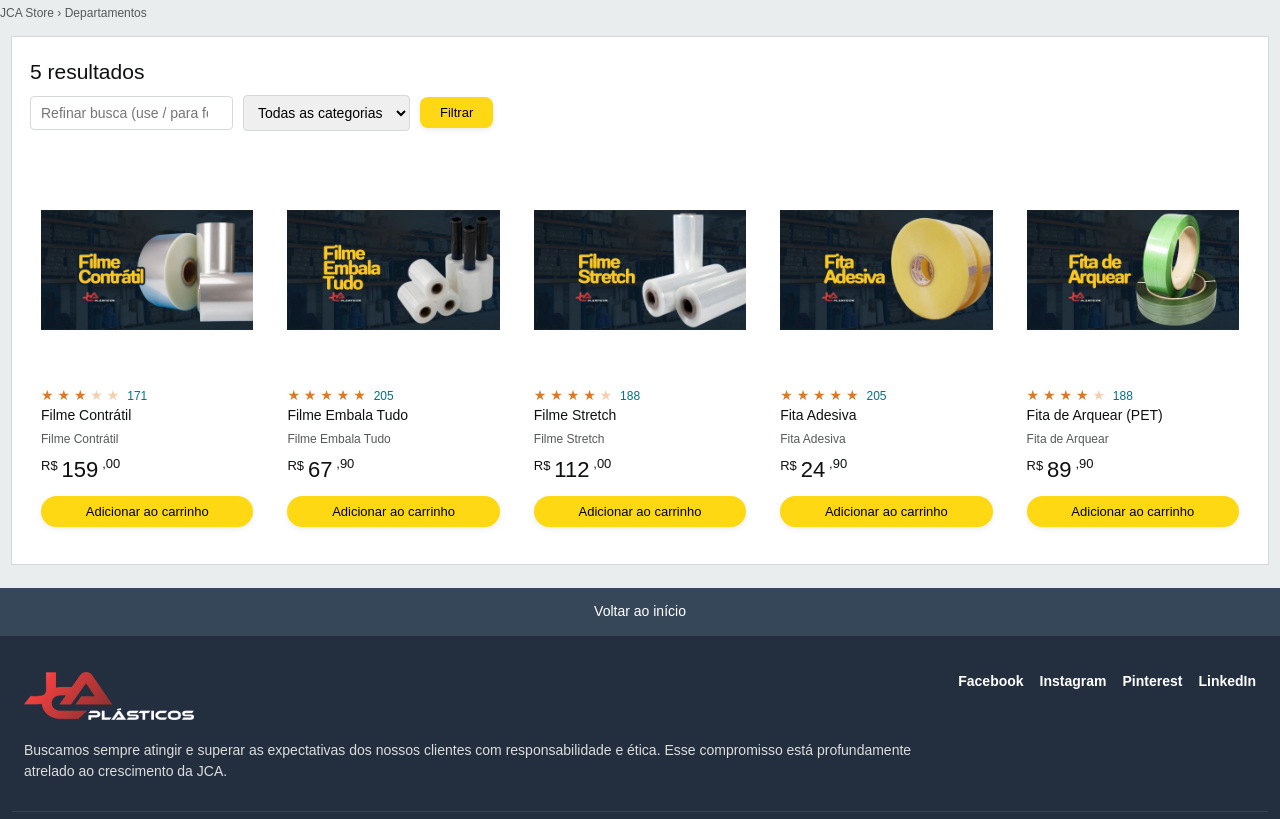
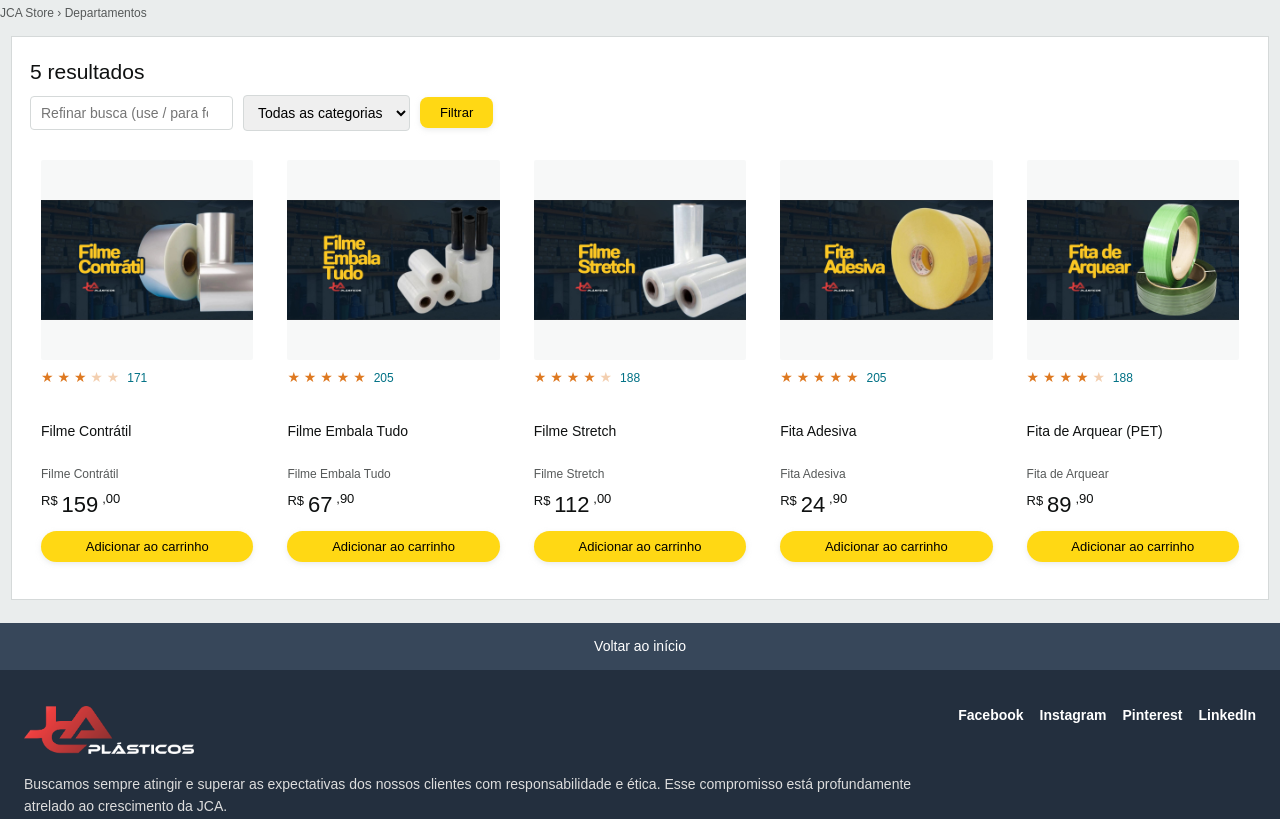
Before and after one commit to lelisson/PROJETO-ECOMMERCE-JCA, a Flask app: page /produtos in a window 1280 px wide. Shown: the part 143-962 px from the top of the page. Run offline with Flask 3, Linux system fonts and the light colour scheme; data comes from the database, SQL or seed files in the repository.

Commit message:
feat: grid de produtos uniforme, lista semantica, zoom no hover
Made-with: Cursor

```diff
--- a/static/css/store.css
+++ b/static/css/store.css
@@ -538,11 +538,33 @@ a:hover {
   margin-left: 12px;
 }
 
-/* —— Product grid —— */
+/* —— Product grid (lista semântica + cards alinhados por linha) —— */
+.amz-grid[role="list"] {
+  list-style: none;
+  margin: 0;
+  padding: 0;
+}
+
+.amz-grid__cell {
+  display: contents;
+}
+
+.amz-grid__empty {
+  grid-column: 1 / -1;
+  list-style: none;
+  margin: 0;
+  padding: 0;
+}
+
+.amz-grid__empty p {
+  margin: 0;
+}
+
 .amz-grid {
   display: grid;
   grid-template-columns: repeat(auto-fill, minmax(200px, 1fr));
   gap: 8px 12px;
+  align-items: stretch;
 }
 
 @media (min-width: 900px) {
@@ -559,7 +581,8 @@ a:hover {
   display: flex;
   flex-direction: column;
   height: 100%;
-  min-height: 320px;
+  min-height: 0;
+  min-width: 0;
 }
 
 .amz-card:hover {
@@ -571,17 +594,53 @@ a:hover {
   display: flex;
   align-items: center;
   justify-content: center;
-  min-height: 220px;
-  margin-bottom: 8px;
+  flex: 0 0 auto;
+  width: 100%;
+  height: 200px;
+  margin-bottom: 10px;
   text-decoration: none !important;
+  overflow: hidden;
+  border-radius: 2px;
+  background: #f7f8f8;
 }
 
 .amz-card-img {
   max-width: 100%;
-  max-height: 220px;
+  max-height: 100%;
   width: auto;
   height: auto;
   object-fit: contain;
+  transition: transform 0.35s cubic-bezier(0.25, 0.46, 0.45, 0.94);
+}
+
+.amz-card:hover .amz-card-img {
+  transform: scale(1.07);
+}
+
+@media (prefers-reduced-motion: reduce) {
+  .amz-card-img {
+    transition: none;
+  }
+
+  .amz-card:hover .amz-card-img {
+    transform: none;
+  }
+}
+
+.amz-card-body {
+  display: flex;
+  flex-direction: column;
+  flex: 1 1 auto;
+  min-height: 0;
+  min-width: 0;
+}
+
+.amz-card-lead {
+  display: flex;
+  flex-direction: column;
+  gap: 6px;
+  flex-shrink: 0;
+  min-height: 52px;
 }
 
 .amz-badge {
@@ -629,6 +688,7 @@ a:hover {
   -webkit-line-clamp: 2;
   -webkit-box-orient: vertical;
   overflow: hidden;
+  min-height: calc(1.35em * 2);
 }
 
 .amz-card-title a {
@@ -644,6 +704,13 @@ a:hover {
   font-size: 12px;
   color: var(--amz-muted);
   margin: 0 0 8px;
+  min-height: 1.35em;
+  line-height: 1.35;
+}
+
+.amz-card-cat--placeholder {
+  visibility: hidden;
+  user-select: none;
 }
 
 .amz-price {
--- a/templates/_macros.html
+++ b/templates/_macros.html
@@ -1,9 +1,9 @@
 {# Estilo de vitrine inspirado em marketplaces tipo Amazon — sem uso de marca registrada. #}
-{% macro product_image(product, class='amz-card-img') %}
+{% macro product_image(product, class='amz-card-img', itemprop_image=false) %}
   {% if product.image_url %}
-  <img src="{{ product.image_url }}" alt="{{ product.name }}" class="{{ class }}" loading="lazy" width="240" height="240">
+  <img src="{{ product.image_url }}" alt="{{ product.name }}" class="{{ class }}" loading="lazy" width="240" height="240"{% if itemprop_image %} itemprop="image"{% endif %}>
   {% else %}
-  <img src="{{ url_for('static', filename='img/placeholder-produto.svg') }}" alt="" class="{{ class }}" loading="lazy" width="240" height="240">
+  <img src="{{ url_for('static', filename='img/placeholder-produto.svg') }}" alt="" class="{{ class }}" loading="lazy" width="240" height="240"{% if itemprop_image %} itemprop="image"{% endif %}>
   {% endif %}
 {% endmacro %}
 
@@ -16,8 +16,13 @@
   </div>
 {% endmacro %}
 
-{% macro price_amazon(cents) %}
-  <div class="amz-price" itemprop="price">
+{% macro price_amazon(cents, schema_offer=false) %}
+  <div class="amz-price"{% if schema_offer %} itemprop="offers" itemscope itemtype="https://schema.org/Offer"{% endif %}>
+    {% if schema_offer %}
+    <meta itemprop="priceCurrency" content="BRL">
+    <meta itemprop="price" content="{{ '%.2f'|format(cents / 100.0) }}">
+    <link itemprop="availability" href="https://schema.org/InStock">
+    {% endif %}
     <span class="amz-price-symbol">R$</span>
     <span class="amz-price-whole">{{ (cents // 100) }}</span>
     <span class="amz-price-dec">,{{ "%02d"|format(cents % 100) }}</span>
--- a/templates/products.html
+++ b/templates/products.html
@@ -22,28 +22,32 @@
         <button type="submit" class="amz-btn-add" style="width:auto;border-radius:8px;">Filtrar</button>
       </form>
 
-      <div class="amz-grid">
+      <ul class="amz-grid" role="list">
         {% for p in items %}
-        <article class="amz-card">
+        <li class="amz-grid__cell">
+          <article class="amz-card" itemscope itemtype="https://schema.org/Product">
             <a class="amz-card-img-wrap" href="{{ url_for('store.product_detail', slug=p.slug) }}">
-            {{ product_image(p) }}
+              {{ product_image(p, itemprop_image=true) }}
             </a>
             <div class="amz-card-body">
+              <div class="amz-card-lead">
                 {% set sn = 3 + (p.id % 3) %}
                 {{ amazon_stars(sn) }}
-            <h2 class="amz-card-title"><a href="{{ url_for('store.product_detail', slug=p.slug) }}">{{ p.name }}</a></h2>
-            <p class="amz-card-cat">{{ p.category }}</p>
-            {{ price_amazon(p.price_cents) }}
+              </div>
+              <h2 class="amz-card-title"><a href="{{ url_for('store.product_detail', slug=p.slug) }}" itemprop="name">{{ p.name }}</a></h2>
+              <p class="amz-card-cat"><span itemprop="category">{{ p.category }}</span></p>
+              {{ price_amazon(p.price_cents, schema_offer=true) }}
               <form class="jca-add-cart" action="{{ url_for('store.add_to_cart', product_id=p.id) }}" method="post">
                 <input type="hidden" name="qty" value="1">
                 <button type="submit" class="amz-btn-add jca-add-cart-btn">Adicionar ao carrinho</button>
               </form>
             </div>
           </article>
+        </li>
         {% else %}
-        <p>Nenhum produto encontrado.</p>
+        <li class="amz-grid__empty" role="status"><p>Nenhum produto encontrado.</p></li>
         {% endfor %}
-      </div>
+      </ul>
     </div>
   </div>
 </div>
```
Also changed, not shown: templates/home.html (+11 -6 lines). Lines whose indentation alone changed are shown as unchanged.
